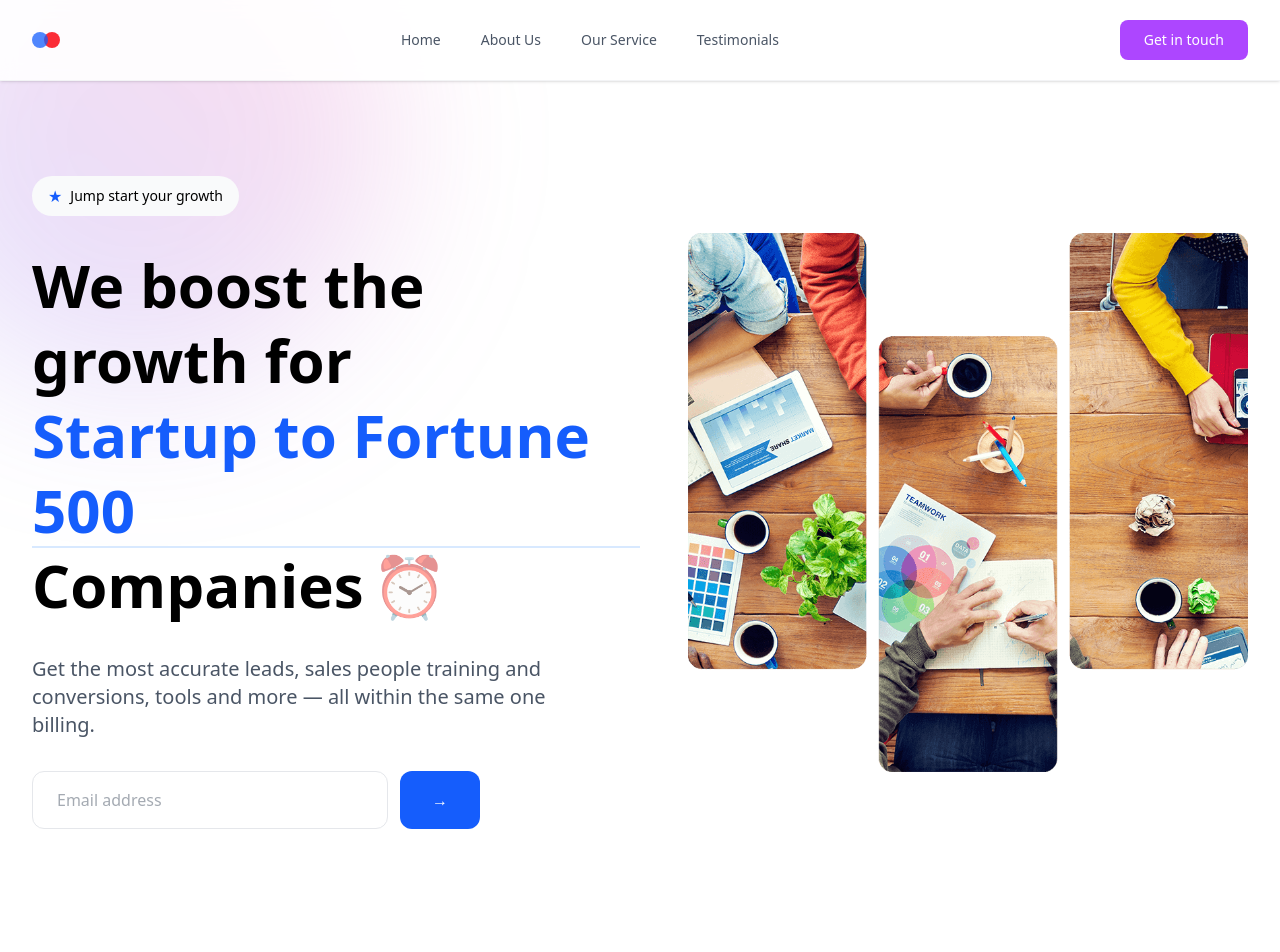
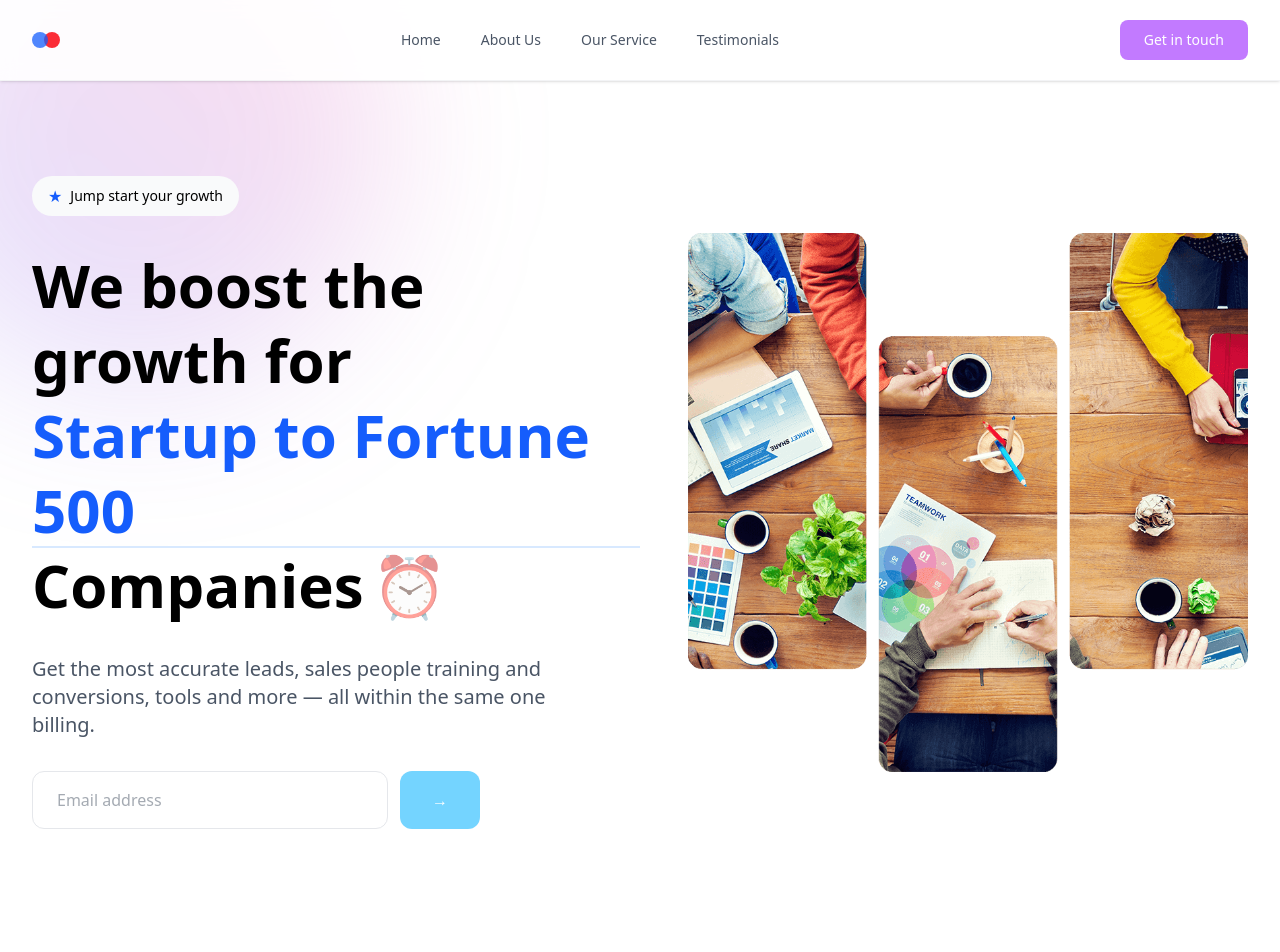
Before and after one commit to kanishka-commits/BizFlow, a React (Vite) app: page / in a window 1280 px wide. Shown: the top 952 px of the page. Built offline with nearby package versions, Linux system fonts and the light colour scheme.

Commit message:
git commit -m "Fix merge conflicts and update button hover animation"#

```diff
--- a/src/components/Hero.jsx
+++ b/src/components/Hero.jsx
@@ -52,7 +52,7 @@ const Hero = () => {
             placeholder="Email address"
             className="flex-1 px-6 py-4 border border-gray-200 rounded-xl focus:outline-none focus:border-blue-600 focus:ring-2 focus:ring-blue-100 transition-all text-gray-600"
           />
-          <button className="bg-blue-600 text-white px-8 py-4 rounded-xl hover:bg-blue-600 cursor-pointer transition-all duration-300 ease-in-out hover:shadow-lg hover:shadow-blue-100 hover:scale-105">
+          <button className="bg-sky-300 text-white px-8 py-4 rounded-xl transition-all duration-300 ease-in-out hover:bg-sky-400 cursor-pointer hover:scale-105 hover:shadow-[0_0_15px_#7dd3fc]">
             →
           </button>
         </motion.div>
--- a/src/components/Navbar.jsx
+++ b/src/components/Navbar.jsx
@@ -74,7 +74,7 @@ const Navbar = () => {
           variants={fadeIn('left', 0.3)}
           whileHover={{ scale: 1.05 }}
           whileTap={{ scale: 0.95 }}
-          className="hidden md:block bg-purple-500 text-white px-6 py-2.5 rounded-lg hover:bg-blue-700 text-sm font-medium transition-all duration-300 ease-in-out hover:shadow-lg hover:scale-105 hover:shadow-blue-100"
+          className="hidden md:block bg-purple-400 text-white px-6 py-2.5 rounded-lg hover:bg-purple-300 text-sm font-medium transition-all duration-300 ease-in-out hover:bg-purple-250 hover:shadow-lg hover:scale-105 hover:shadow-[0_0_15px_#e9d5ff]"
         >
           <a href="#newsletter">Get in touch</a>
         </motion.button>
@@ -111,7 +111,7 @@ const Navbar = () => {
               variants={fadeIn('up', 0.4)}
               whileHover={{ scale: 1.02 }}
               whileTap={{ scale: 0.98 }}
-              className="w-full bg-blue-600 text-white px-6 py-2.5 rounded-lg hover:bg-blue-700 text-sm font-medium transition-all hover:shadow-lg hover:shadow-blue-100"
+              className="w-full bg-purple-500 text-white px-6 py-2.5 rounded-lg transition-all duration-300 ease-in-out hover:bg-purple-400 hover:scale-105 hover:shadow-[0_0_15px_#a855f7] text-sm font-medium"
             >
               Get in touch
             </motion.button>
--- a/src/components/NewsletterSection.jsx
+++ b/src/components/NewsletterSection.jsx
@@ -58,7 +58,7 @@ const NewsletterSection = () => {
                   variants={fadeIn('left', 0.7)}
                   whileHover={{ scale: 1.05 }}
                   whileTap={{ scale: 0.95 }}
-                  className="w-full sm:w-auto cursor-pointer bg-green-500 text-white transition-all duration-300 ease-in-out  px-6 sm:px-8 py-3 sm:py-4 rounded-xl sm:rounded-l-none sm:rounded-r-xl hover:bg-emerald-300 hover:scale-105 hover:shadow-[0_0_15px_#a7f3d0] flex items-center justify-center sm:justify-start gap-2"
+                  className="w-full sm:w-auto cursor-pointer bg-emerald-400 text-white transition-all duration-300 ease-in-out  px-6 sm:px-8 py-3 sm:py-4 rounded-xl sm:rounded-l-none sm:rounded-r-xl hover:bg-emerald-300 hover:scale-105 hover:shadow-[0_0_15px_#a7f3d0] flex items-center justify-center sm:justify-start gap-2"
                 >
                   <span>Discover</span>
                   <HiArrowRight className="w-5 h-5" />
```
